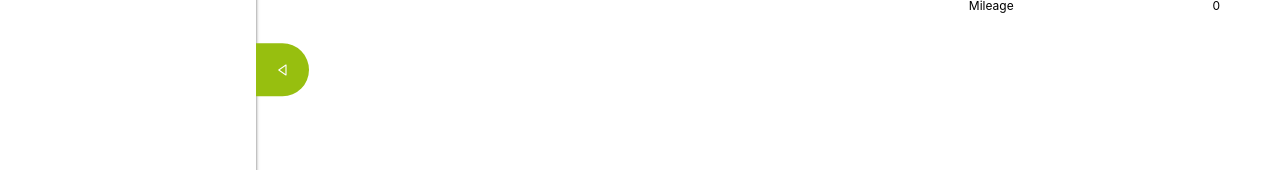
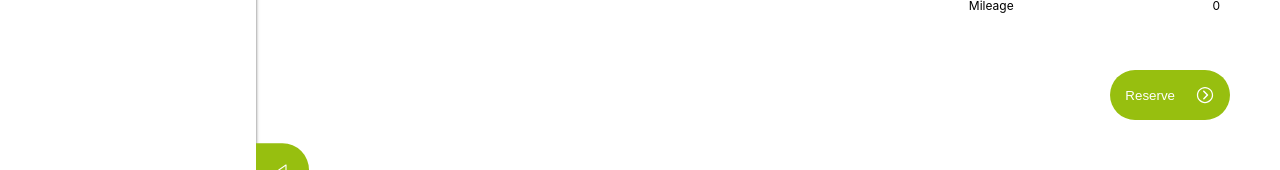
Before and after one commit to iamchristianani/drivewise-frontend, a React (Create React App) app: page /details/1 in a window 1280 px wide. Shown: the part 558-728 px from the top of the page. Built offline with nearby package versions, Linux system fonts and the light colour scheme.

Commit message:
Add reserve button

```diff
--- a/src/pages/Details.js
+++ b/src/pages/Details.js
@@ -1,20 +1,25 @@
 import React, { useEffect } from 'react';
 import { useSelector, useDispatch } from 'react-redux';
-import { useParams, NavLink } from 'react-router-dom';
-
+import { useParams, NavLink, useNavigate } from 'react-router-dom';
 import './style/Details.css';
 import { BiLeftArrow } from 'react-icons/bi';
 import { getDetailsAction } from '../redux/cars/carDetails';
 import Navbar from '../components/Navbar';
+import { IoIosArrowDropright } from 'react-icons/io';
 
 const Details = () => {
   const dispatch = useDispatch();
   const data = useSelector((state) => state.details);
   const { carId } = useParams();
+  const navigate = useNavigate();
 
   useEffect(() => {
     dispatch(getDetailsAction(carId));
   }, [dispatch, carId]);
+
+  const reserveBtnClick = () => {
+    navigate("/reservation_form");
+  }
 
   return (
     <div className="page_container">
@@ -108,6 +113,10 @@ const Details = () => {
                   </tbody>
                 </table>
               </div>
+              <button className="details-reserve-btn" onClick={reserveBtnClick}>
+                Reserve
+                <IoIosArrowDropright className="circle-arrow" />
+              </button>
             </div>
           </div>
         </div>
--- a/src/pages/style/Details.css
+++ b/src/pages/style/Details.css
@@ -25,6 +25,8 @@
 
 .all-text-box {
   width: 30%;
+  display: flex;
+  flex-direction: column;
 }
 
 .title-x-desc {
@@ -85,6 +87,25 @@
   position: relative;
 }
 
+.details-reserve-btn {
+  width: fit-content;
+  margin: 50px 0 0 0;
+  display: flex;
+  align-items: center;
+  padding: 15px 15px;
+  border: 0;
+  border-radius: 30px;
+  background: #97bf0f;
+  color: #fff;
+  align-self: flex-end;
+  cursor: pointer;
+}
+
+.circle-arrow {
+  font-size: 20px;
+  margin: 0 0 0 20px;
+}
+
 @media (max-width: 600px) {
   .details_container {
     margin-top: 50px;
--- a/src/pages/style/Home.css
+++ b/src/pages/style/Home.css
@@ -87,6 +87,7 @@
   border: 0;
   background: #97bf0f;
   color: #fff;
+  cursor: pointer;
 }
 
 .left-scroll {
@@ -113,6 +114,7 @@
   margin-top: 20px;
   color: #fff;
   background: #97bf0f;
+  cursor: pointer;
 }
 
 @media (max-width: 600px) {
```
